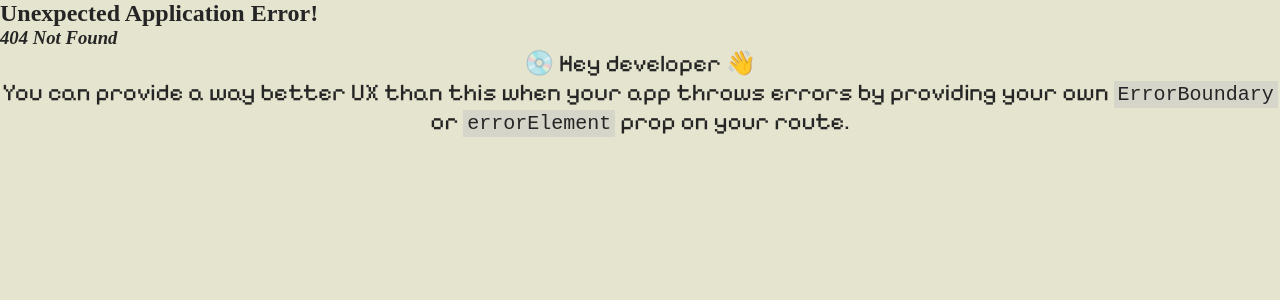
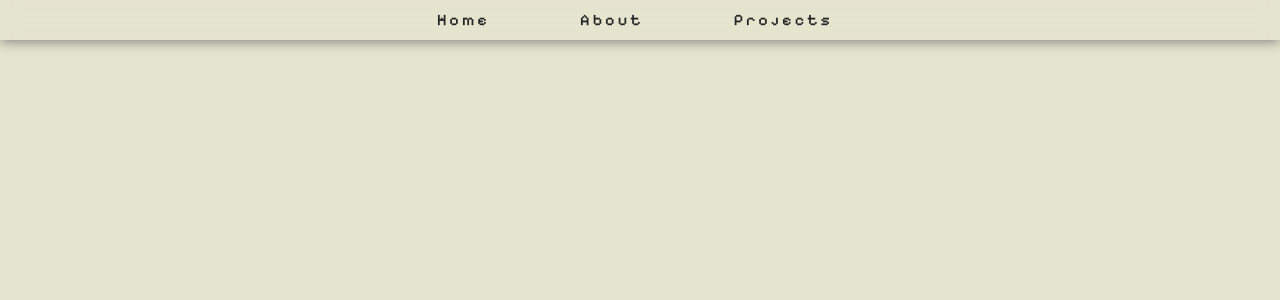
Before and after one commit to Bijay-Gurung/Portfolio, a React (Vite) app: page /project in a window 1280 px wide. Before the commit this address had no page. Shown: the top 300 px of the page. Built offline with nearby package versions, Linux system fonts and the light colour scheme.

Commit message:
Completion of About Page

```diff
--- a/src/App.jsx
+++ b/src/App.jsx
@@ -1,6 +1,7 @@
 import {createBrowserRouter, RouterProvider} from 'react-router-dom';
 import Home from './home';
 import About from './about';
+import Project from './project';
 
 export default function App(){
   const router = createBrowserRouter([
@@ -12,6 +13,10 @@ export default function App(){
       path: '/about',
       element: <About/>
     },
+    {
+      path: '/project',
+      element: <Project/>
+    }
   ])
 
   return(
--- a/src/about.css
+++ b/src/about.css
@@ -173,6 +173,11 @@
     grid-column-end: 2;
     height: 40px;
     width: 40px;
+    position: relative;
+    display: inline-block;
+}
+.st #python:hover{
+    color: rgb(38, 38, 108);
 }
 
 .st #javascript{
@@ -184,6 +189,10 @@
     width: 40px;
 }
 
+#javascript:hover{
+    color: rgb(187, 187, 0);
+}
+
 .st #react{
     grid-row-start: 2;
     grid-row-end: 3;
@@ -191,6 +200,10 @@
     grid-column-end: 6;
     height: 40px;
     width: 40px;
+}
+
+#react:hover{
+    color: rgb(5, 183, 183);
 }
 
 .st #node{
@@ -202,6 +215,10 @@
     width: 40px;
 }
 
+#node:hover{
+    color: green;
+}
+
 .st #flutter{
     grid-row-start: 2;
     grid-row-end: 3;
@@ -209,6 +226,10 @@
     grid-column-end: 10;
     height: 40px;
     width: 40px;
+}
+
+#flutter:hover{
+    color: rgb(31, 88, 175);
 }
 
 .st #java{
@@ -220,6 +241,10 @@
     width: 40px;
 }
 
+#java:hover{
+    color: rgb(194, 98, 8);
+}
+
 .st #clan{
     grid-row-start: 4;
     grid-row-end: 5;
@@ -227,6 +252,10 @@
     grid-column-end: 4;
     height: 40px;
     width: 40px;
+}
+
+#clan:hover{
+     color: rgb(31, 88, 175);
 }
 
 .st #dart{
@@ -237,6 +266,9 @@
     height: 40px;
     width: 40px;
 }
+#dart:hover{
+     color: rgb(52, 99, 171);
+}
 
 .st #db{
     grid-row-start: 4;
@@ -245,6 +277,9 @@
     grid-column-end: 8;
     height: 40px;
     width: 40px;
+}
+#db:hover{
+    color: rgb(52, 99, 171);
 }
 
 .st #figma{
@@ -255,6 +290,9 @@
     height: 40px;
     width: 40px;
 }
+#figma:hover{
+    color: #282828;
+}
 
 .st #aws{
     grid-row-start: 6;
@@ -263,6 +301,10 @@
     grid-column-end: 2;
     height: 40px;
     width: 40px;
+}
+#aws:hover{
+    background-color: #000;
+    color: orange;
 }
 
 .st #github{
@@ -275,6 +317,9 @@
     position: relative;
     right: 16px;
 }
+#github:hover{
+    color: #000;
+}
 
 .st #excel{
     grid-row-start: 6;
@@ -283,6 +328,9 @@
     grid-column-end: 6;
     height: 40px;
     width: 40px;
+}
+#excel:hover{
+    color: green;
 }
 
 .st #powerpoint{
@@ -293,6 +341,9 @@
     height: 40px;
     width: 40px;
 }
+#powerpoint:hover{
+    color: rgb(196, 106, 10);
+}
 
 .st #word{
     grid-row-start: 6;
@@ -301,6 +352,9 @@
     grid-column-end: 10;
     height: 40px;
     width: 40px;
+}
+#word:hover{
+    color: rgb(21, 57, 149);
 }
 
 .st #html{
@@ -311,6 +365,9 @@
     height: 40px;
     width: 40px;
 }
+#html:hover{
+    color: rgb(184, 87, 6);
+}
 
 .st #css{
     grid-row-start: 8;
@@ -319,6 +376,9 @@
     grid-column-end: 4;
     height: 40px;
     width: 40px;
+}
+#css:hover{
+    color: rgb(21, 30, 139);
 }
 
 .st #unity{
@@ -329,6 +389,9 @@
     height: 40px;
     width: 40px;
 }
+#unity:hover{
+    color: #000;
+}
 
 .st .i{
     cursor: pointer;
--- a/src/about.jsx
+++ b/src/about.jsx
@@ -33,7 +33,7 @@ export default function About() {
           <Link to="/about" id="about" className="link">
             About
           </Link>
-          <Link to="" id="projects" className="link">
+          <Link to="/project" id="projects" className="link">
             Projects
           </Link>
           <Link to="" id="blog" className="link" style={{ display: "none" }}>
@@ -74,7 +74,7 @@ export default function About() {
           <div className="tbox"><h3>Software & Tools</h3></div>
 
           <div className="st">
-            <FontAwesomeIcon icon={faPython} id="python" className="i"/>
+            <FontAwesomeIcon icon={faPython} id="python" className="i"></FontAwesomeIcon>
             <FontAwesomeIcon icon={faJs} id="javascript" className="i"/>
             <FontAwesomeIcon icon={faReact} id="react" className="i"/>
             <FontAwesomeIcon icon={faNode} id="node" className="i"/>
--- a/src/home.jsx
+++ b/src/home.jsx
@@ -9,7 +9,7 @@ import {faInstagram} from '@fortawesome/free-brands-svg-icons';
 import {faEnvelope} from '@fortawesome/free-solid-svg-icons';
 
 export default function Home() {
-  let faces = ["/Player.png", "/PlayerFace2.png"];
+  let faces = ["/PlayerFace1.png", "/PlayerFace2.png"];
   const [faceIndex, setFaceIndex] = useState(0);
 
   let texts = ["SoftwareEngineer", "Game Developer", "Data Analyst", "Pixel Art Designer", "UI/Ux Designer"];
@@ -41,7 +41,7 @@ export default function Home() {
           <Link to="/about" id="about" className="link">
             About
           </Link>
-          <Link to="" id="projects" className="link">
+          <Link to="/project" id="projects" className="link">
             Projects
           </Link>
           <Link to="" id="blog" className="link" style={{display: 'none'}}>
--- /dev/null
+++ b/src/project.css
@@ -0,0 +1,5 @@
+*{
+    margin: 0px;
+    padding: 0px;
+    box-sizing: border-box;
+}
--- /dev/null
+++ b/src/project.jsx
@@ -0,0 +1,25 @@
+import { Link } from "react-router-dom";
+import "./project.css";
+
+export default function Project(){
+    return(
+        <>
+        <nav className="nav">
+        <div className="content">
+          <Link to="/" id="home" className="link">
+            Home
+          </Link>
+          <Link to="/about" id="about" className="link">
+            About
+          </Link>
+          <Link to="/project" id="projects" className="link">
+            Projects
+          </Link>
+          <Link to="" id="blog" className="link" style={{display: 'none'}}>
+            Blogs
+          </Link>
+        </div>
+      </nav>
+        </>
+    )
+}
```
